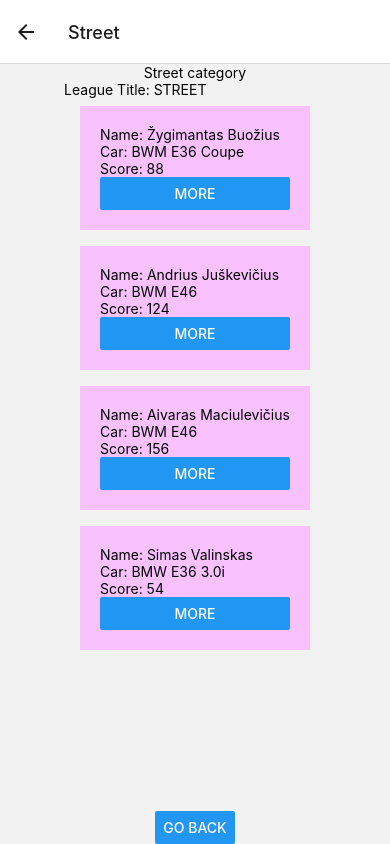
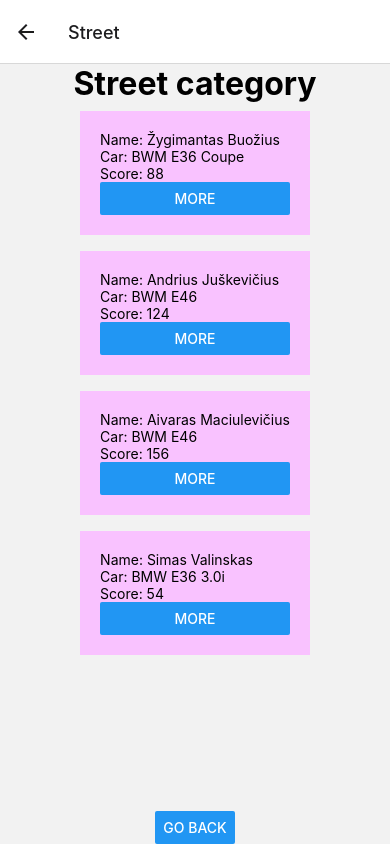
Before and after one commit to LinasMackevicius/hibridiniu2, a React Native app: screen / in a window 390 px wide. Both pictures are taken after a click on the button "STREET". Built offline with nearby package versions, Linux system fonts and the light colour scheme.

Commit message:
styling and else

```diff
--- a/App.js
+++ b/App.js
@@ -19,7 +19,7 @@ function StreetCategoryScreen({navigation, data})
 
   return(
     <View style={{ flex: 1, alignItems: 'center', justifyContent: 'center' }}>
-    <Text> Street category </Text>
+    <Text style = {styles.title}> Street category </Text>
 
     <FlatList
       data={jsonData.filter(league => league.league_id === 2)}
@@ -28,7 +28,6 @@ function StreetCategoryScreen({navigation, data})
 
       renderItem={({item}) => (
         <View>
-          <Text>{`League Title: ${item.league_title}`}</Text>
             {item.drivers.map((driver, driverIndex) => (
               <View key={driverIndex} style={styles.driverStyle}>
                 <Text>{`Name: ${driver.firstname} ${driver.lastname}`}</Text>
@@ -126,13 +125,11 @@ const DriverInfoScreen = ({ route, navigation }) => {
 };
 
 function HomeScreen({ route, navigation }) {
-
   return (
 
     <View style={{ flex: 1, alignItems: 'center', justifyContent: 'center' }}>
-      <Text>Home Screen</Text>
+
       <Button
-
         title="STREET"
 
         onPress={() => {
@@ -216,6 +213,7 @@ const styles = StyleSheet.create({
 
   title: {
     fontSize: 32,
+    fontWeight: "bold"
   },
 });
 
```
